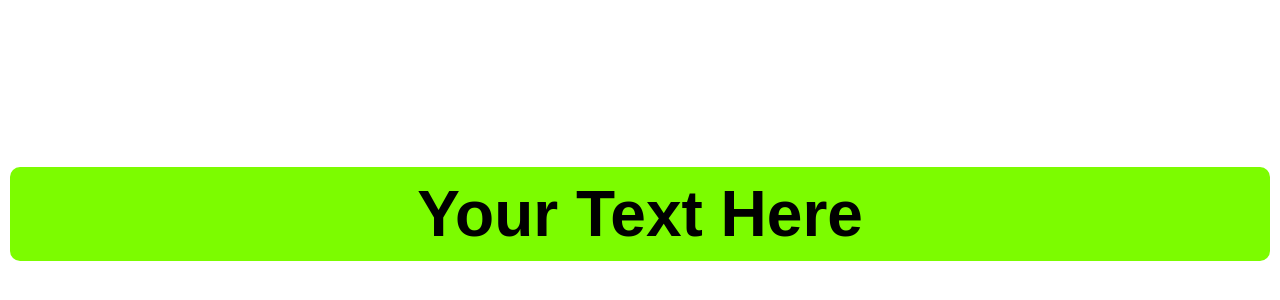
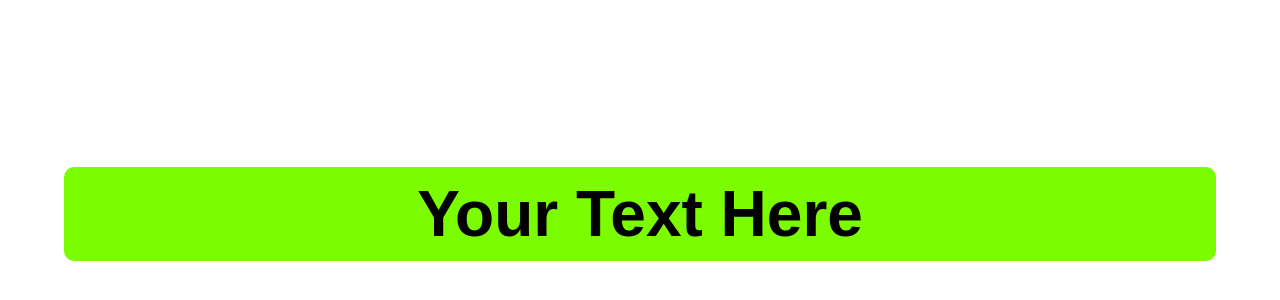
Before and after one commit to Direct-Entry-Program-8/type-writer-v2, a plain HTML site: page index.html in a window 1280 px wide. Shown: the part 186-486 px from the top of the page. Drawn offline with Linux system fonts and the light colour scheme.

Commit message:
Restyle the stage

```diff
--- a/css/style.css
+++ b/css/style.css
@@ -4,20 +4,13 @@
     padding: 0;
 }
 
+
 #stage{
-    position: fixed;
-    left: 0;
-    right: 0;
-    top: 0;
-    bottom: 0;
-    display: flex;
-    justify-content: center;
-    align-items: center;
-}
-
-#stage h1{
-    width: 100%;
-    margin: 10px;
+    position: absolute;
+    width: 90%;
+    top: 50%;
+    left: 50%;
+    transform: translate(-50%, -50%);
     text-align: center;
     padding: 10px;
     background-color: lawngreen;
--- a/index.html
+++ b/index.html
@@ -9,8 +9,6 @@
     <script defer src="js/app.js"></script>
 </head>
 <body>
-    <div id="stage">
-        <h1>Your Text Here</h1>
-    </div>
+    <h1 id="stage">Your Text Here</h1>
 </body>
 </html>
```
